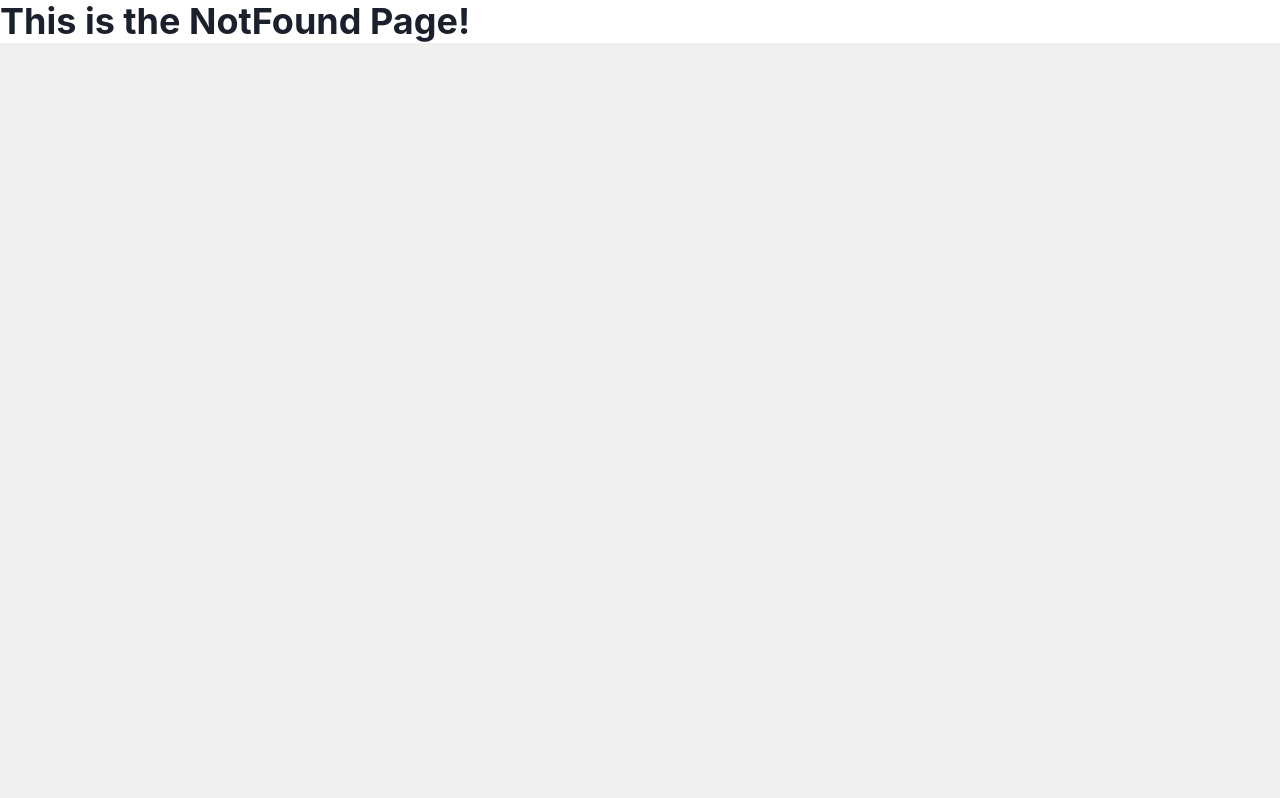
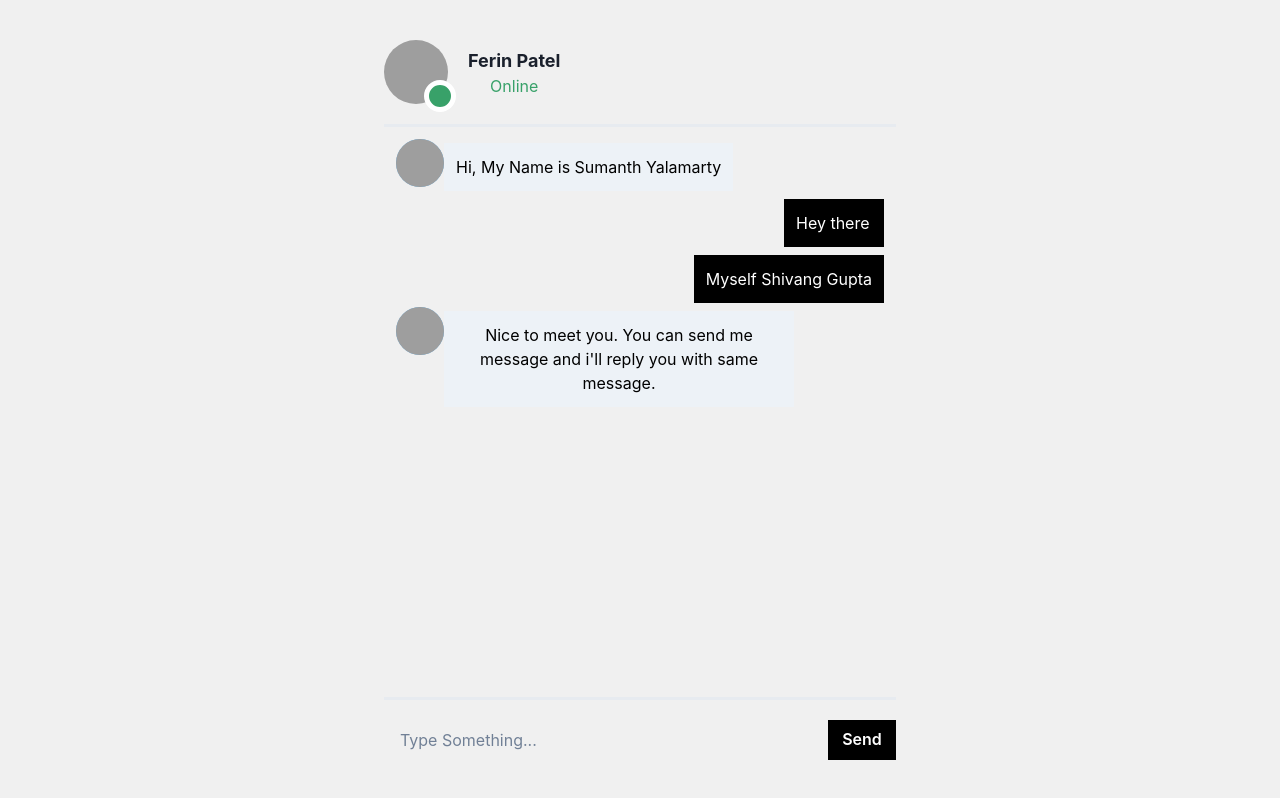
Before and after one commit to CS3219-AY2324S1/ay2324s1-course-assessment-g24, a React (Vite) app in the folder frontend/: page /chat in a window 1280 px wide. Built offline with nearby package versions, Linux system fonts and the light colour scheme; no server answers; grey boxes are pictures that could not be loaded.

Commit message:
:construction: Center the chat component in the ViewPort

```diff
--- a/frontend/src/App.tsx
+++ b/frontend/src/App.tsx
@@ -12,6 +12,7 @@ import UserProfile from "./pages/UserProfile";
 import VerificationEmail from "./pages/VerificationEmail";
 import WorkspacePage from "./pages/WorkspacePage";
 import Authenticated from "./components/Authenticated";
+import Chat from "./pages/Chat";
 
 const App = () => {
   return (
@@ -28,6 +29,8 @@ const App = () => {
         <Route path="/forgotpassword" element={<ForgotPassword />} />
         <Route path="/resetpassword" element={<ResetPassword />} />
         <Route path="/verification" element={<VerificationEmail />} />
+        <Route path="/chat" element={<Chat from={""} text={""} />} />
+
         <Route path="*" element={<NotFound />} />
       </Routes>
     </>
--- a/frontend/src/pages/Chat.tsx
+++ b/frontend/src/pages/Chat.tsx
@@ -12,9 +12,9 @@ interface MessageItem {
 
 const Chat:React.FC<MessageItem> = () => {
   const [messages, setMessages] = useState([
-    { from: "computer", text: "Hi, My Name is HoneyChat" },
+    { from: "computer", text: "Hi, My Name is Sumanth Yalamarty" },
     { from: "me", text: "Hey there" },
-    { from: "me", text: "Myself Ferin Patel" },
+    { from: "me", text: "Myself Shivang Gupta" },
     {
       from: "computer",
       text:
@@ -38,7 +38,7 @@ const Chat:React.FC<MessageItem> = () => {
   };
 
   return (
-    <Flex w="100%" h="100vh" justify="center" align="center">
+    <Flex w="100%" h="100vh" justify="center" align="center" style={{ position: "absolute", top: 0, bottom: 0, left: 0, right: 0 }}>
         <Flex w={["100%", "100%", "40%"]} h="90%" flexDir="column">
           <Header />
           <Divider />
```
Lines whose indentation alone changed are shown as unchanged.
